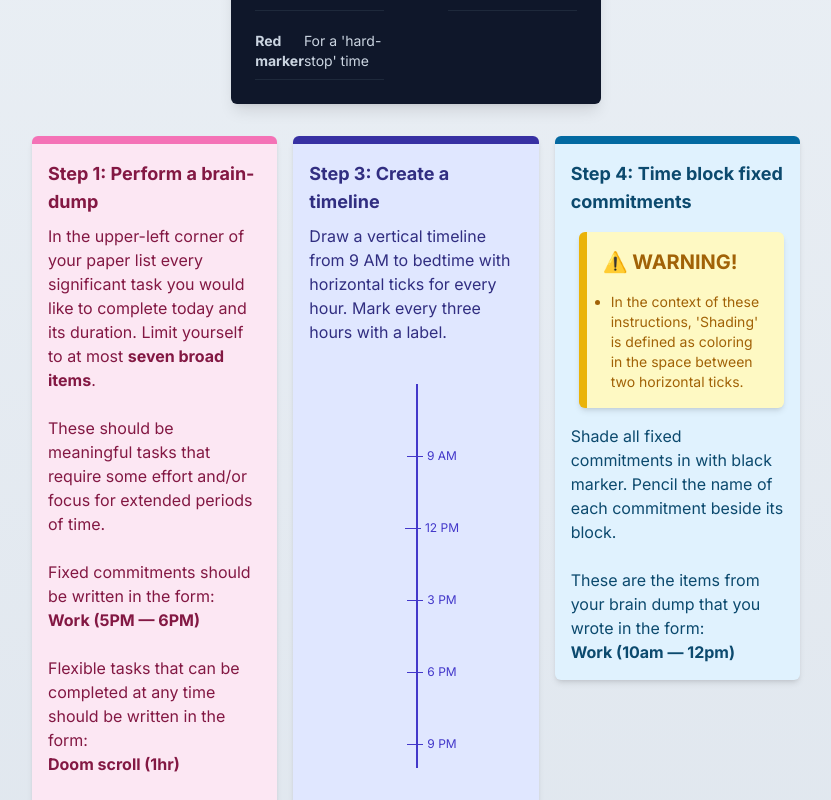
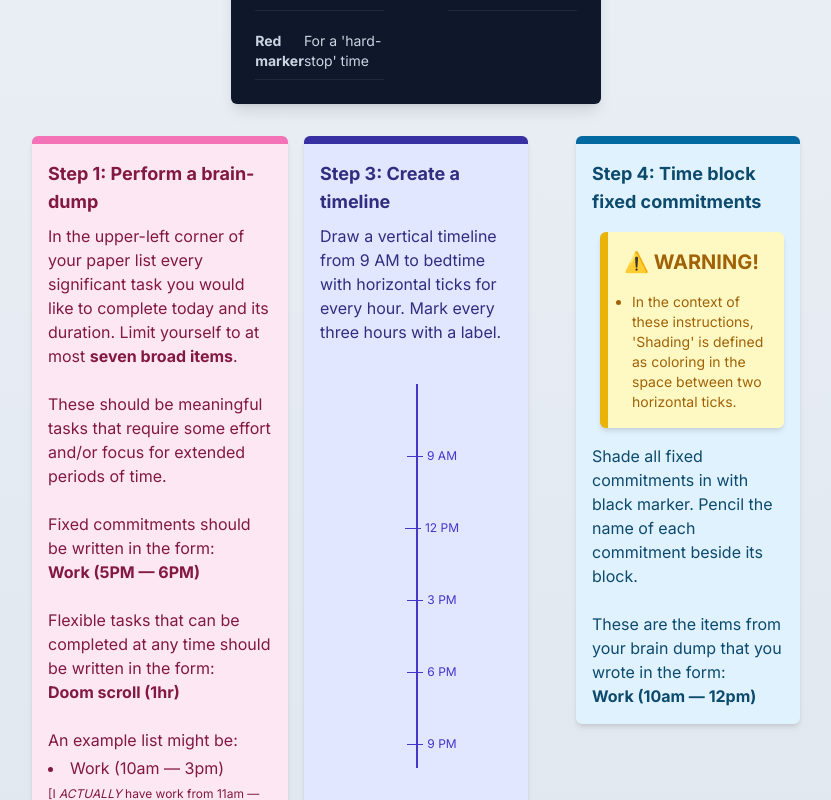
Before and after one commit to ethanprice38/portfoliosite, a Next.js app: page /instructions in a window 1280 px wide. Shown: the part 920-1720 px from the top of the page, without its empty margins (224-1055 px from the left). Built offline with nearby package versions, Linux system fonts and the light colour scheme.

Commit message:
minor change

```diff
--- a/app/instructions/page.tsx
+++ b/app/instructions/page.tsx
@@ -5,7 +5,6 @@ export default function TimeBlocking() {
         className="w-full max-w-3xl p-10 rounded-lg shadow-lg text-white text-center"
         style={{
           backgroundImage: "linear-gradient(180deg, #260f29, #0f0514)",
-          backgroundSize: "200% 200%",
         }}
       >
         <h1 className="text-4xl font-thin tracking-wide mb-4 text-gray-100">
@@ -68,8 +67,8 @@ export default function TimeBlocking() {
           </div>
         </div>
       </div>
-      <div className="mt-8 w-full max-w-3xl grid grid-cols-3 gap-4">
-        <div className="border-t-8 border-pink-400 bg-pink-100 text-pink-900 shadow-md rounded-md p-4">
+      <div className="mt-8 w-full max-w-3xl grid grid-cols-3 gap-12">
+        <div className="border-t-8 border-pink-400 bg-pink-100 text-pink-900 min-w-64 shadow-md rounded-md p-4">
           <h3 className="font-bold text-lg mb-2">
             Step 1: Perform a brain-dump
           </h3>
```
